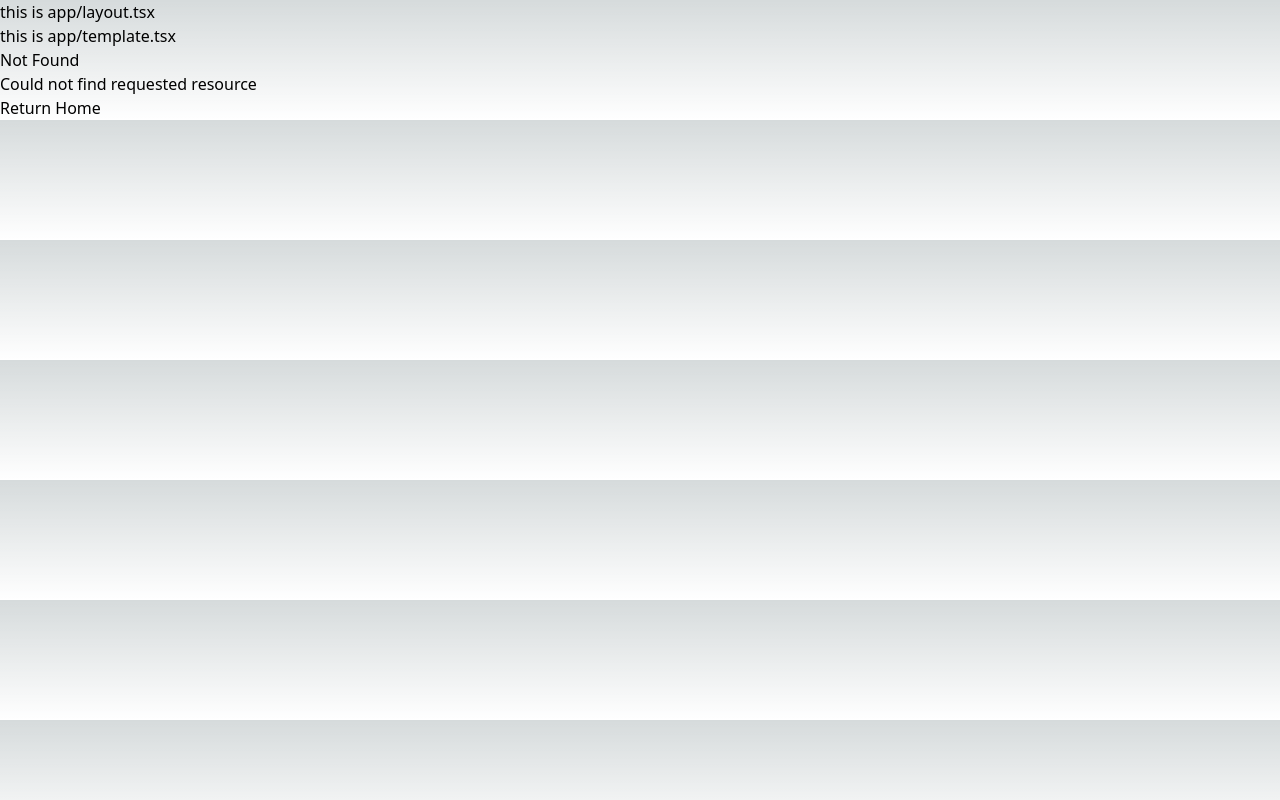
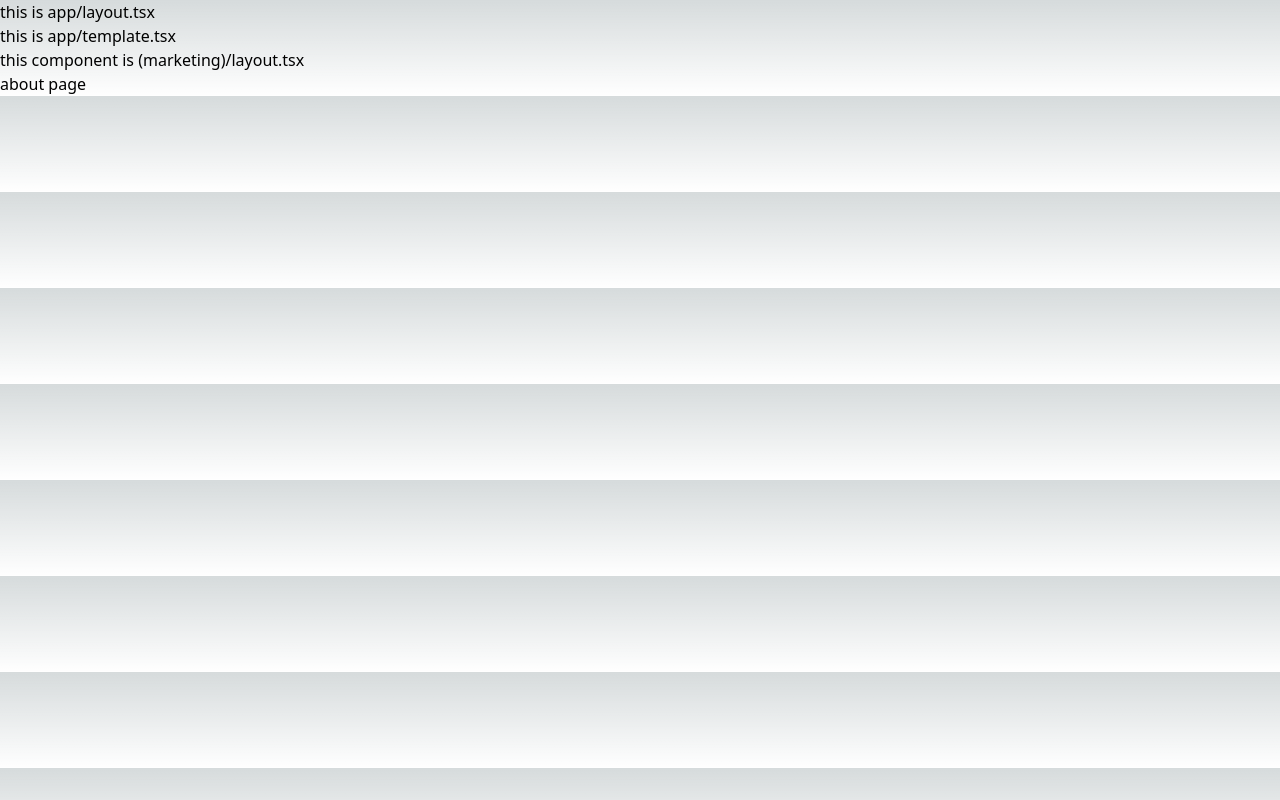
Before and after one commit to noah-00/next-instructions-app-router, a Next.js app: page /about in a window 1280 px wide. Before the commit this address had no page. Built offline with nearby package versions, Linux system fonts and the light colour scheme.

Commit message:
✨ route groups

```diff
--- /dev/null
+++ b/src/app/(marketing)/about/page.tsx
@@ -0,0 +1,5 @@
+import React from "react";
+
+export default function Page() {
+  return <div>about page</div>;
+}
--- /dev/null
+++ b/src/app/(marketing)/layout.tsx
@@ -0,0 +1,12 @@
+//  If it is in a route group, the layout of that route group is shared.
+// you can create a different layout for each group by adding a layout.js file inside their folders.
+// To create multiple root layouts, remove the top-level layout.js file, and add a layout.js file inside each route groups.
+
+export default function Layout({ children }: { children: React.ReactNode }) {
+  return (
+    <section>
+      this component is (marketing)/layout.tsx
+      {children}
+    </section>
+  );
+}
--- /dev/null
+++ b/src/app/(marketing)/shop/page.tsx
@@ -0,0 +1,5 @@
+import React from "react";
+
+export default function Page() {
+  return <div>shop page</div>;
+}
```
